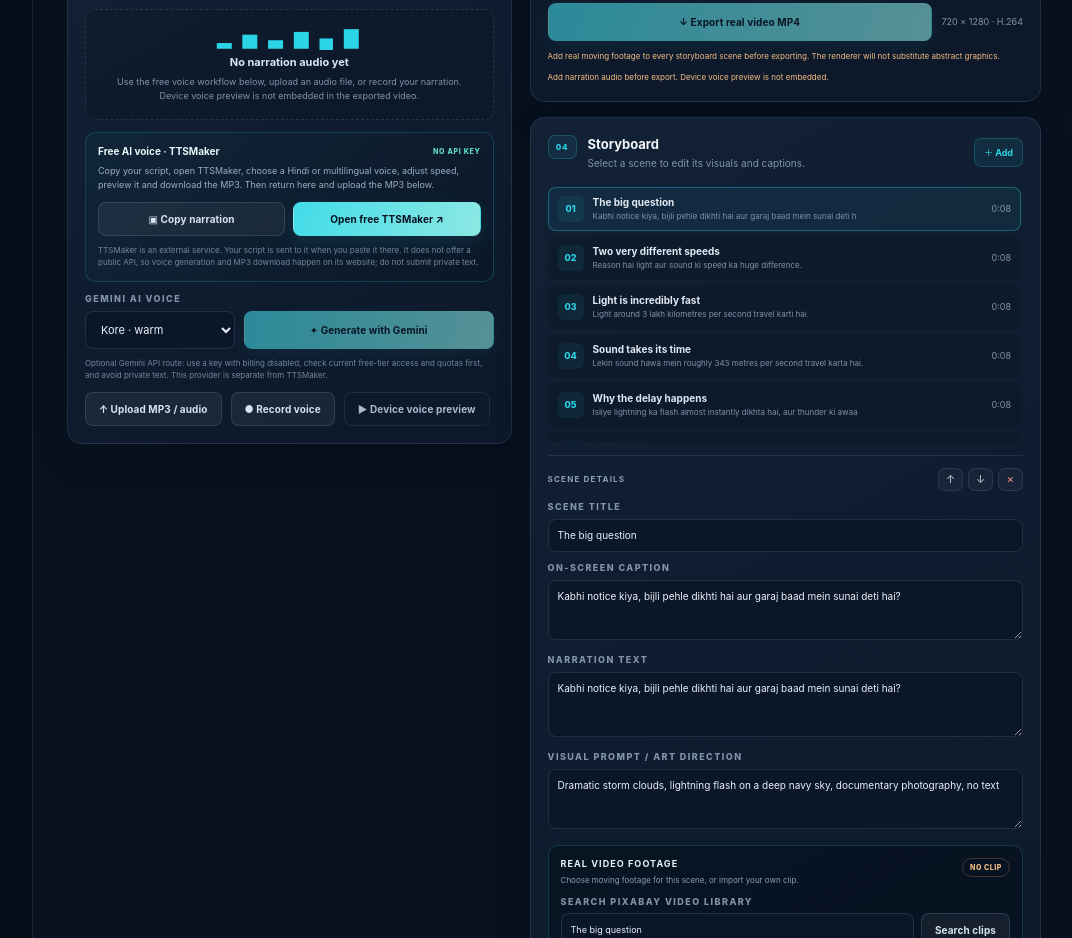
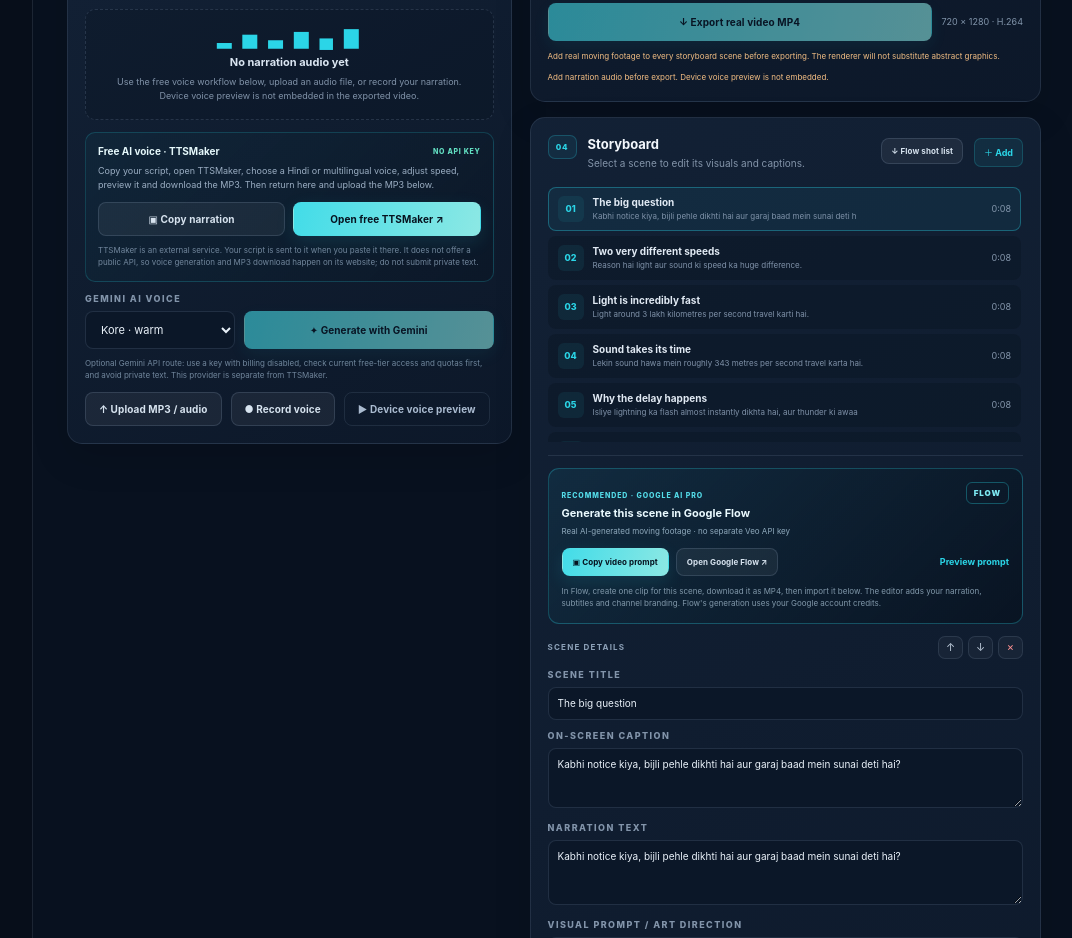
Before and after one commit to narayananagapuri25/VideoMaker, a React (Vite) app: page / in a window 1280 px wide. Shown: the part 1100-2038 px from the top of the page, without its empty margins (205-1277 px from the left). Built offline with nearby package versions, Linux system fonts and the light colour scheme.

Commit message:
Add Google Flow animation workflow
Add scene-specific Google Flow prompts, a Flow workspace handoff, ordered shot-list export, tests and setup documentation.

```diff
--- a/src/App.tsx
+++ b/src/App.tsx
@@ -5,10 +5,12 @@ import { deriveTopicFromScript, makeProject, parsePastedNarration, scenesFromScr
 import { loadLatestProject, saveProject } from "./lib/storage";
 import { generateNarration } from "./lib/tts";
 import { buildSceneImagePrompt } from "./lib/art-prompt";
+import { buildGoogleFlowShotList } from "./lib/flow-prompts";
 import { getSceneStartTime, getTimelineDuration } from "./lib/timeline";
 import PlaybackTimeline from "./components/PlaybackTimeline";
 import CreatorKit from "./components/CreatorKit";
 import StockVideoPanel from "./components/StockVideoPanel";
+import GoogleFlowPanel from "./components/GoogleFlowPanel";
 import type { AspectRatio, Language, Scene, StudioProject } from "./types";
 import { getEmbeddedImageSize, getEmbeddedVideoSize, getProjectMediaSize, isSupportedImageMimeType, MAX_NARRATION_AUDIO_BYTES, MAX_PROJECT_MEDIA_BYTES, MAX_SCENE_IMAGE_BYTES } from "./lib/media-data";
 import { MAX_PROJECT_BACKUP_BYTES, restoreProjectBackup } from "./lib/project-backup";
@@ -542,6 +544,17 @@ export default function App() {
     setIsPlaying(false);
   }
 
+  function downloadGoogleFlowShotList() {
+    const blob = new Blob([buildGoogleFlowShotList(project)], { type: "text/plain;charset=utf-8" });
+    const url = URL.createObjectURL(blob);
+    const anchor = document.createElement("a");
+    anchor.href = url;
+    anchor.download = (project.title || "sochozara-flow-shot-list").toLowerCase().replace(/[^a-z0-9]+/g, "-") + "-flow-shot-list.txt";
+    anchor.click();
+    window.setTimeout(() => URL.revokeObjectURL(url), 1_000);
+    setNotice("Google Flow shot list downloaded with a separate cinematic prompt for every storyboard scene.");
+  }
+
   function exportProjectBackup() {
     const blob = new Blob([JSON.stringify(project, null, 2)], { type: "application/json" });
     const url = URL.createObjectURL(blob);
@@ -757,7 +770,10 @@ export default function App() {
                 </article>
 
                 <article className="panel scene-panel">
-                  <div className="panel-heading"><div><span className="step-number">04</span><div><h2>Storyboard</h2><p>Select a scene to edit its visuals and captions.</p></div></div><button className="add-scene" onClick={addScene}>＋ Add</button></div>
+                  <div className="panel-heading"><div><span className="step-number">04</span><div><h2>Storyboard</h2><p>Select a scene to edit its visuals and captions.</p></div></div><div className="storyboard-header-actions">
+                    <button className="button button-secondary flow-shotlist-button" onClick={downloadGoogleFlowShotList}>↓ Flow shot list</button>
+                    <button className="add-scene" onClick={addScene}>＋ Add</button>
+                  </div></div>
                   <div className="scene-list">
                     {project.scenes.map((scene, index) => (
                       <button key={scene.id} className={"scene-row " + (scene.id === selectedScene?.id ? "selected" : "")} onClick={() => { setSelectedSceneId(scene.id); setIsPlaying(false); setPlayhead(getSceneStartTime(project.scenes, scene.id)); }}>
@@ -769,6 +785,7 @@ export default function App() {
                   </div>
                   {selectedScene && (
                     <div className="scene-editor">
+                      <GoogleFlowPanel scene={selectedScene} aspectRatio={project.aspectRatio} onNotice={setNotice} />
                       <div className="scene-editor-top"><strong>SCENE DETAILS</strong><div><button className="tiny-action" onClick={() => moveScene(selectedScene.id, -1)} title="Move up">↑</button><button className="tiny-action" onClick={() => moveScene(selectedScene.id, 1)} title="Move down">↓</button><button className="tiny-action danger-text" onClick={() => removeScene(selectedScene.id)} title="Delete scene">×</button></div></div>
                       <label className="field-label">SCENE TITLE</label>
                       <input value={selectedScene.title} onChange={(event) => updateScene(selectedScene.id, { title: event.target.value })} />
--- /dev/null
+++ b/src/components/GoogleFlowPanel.tsx
@@ -0,0 +1,44 @@
+import { useState } from "react";
+import type { AspectRatio, Scene } from "../types";
+import { buildGoogleFlowVideoPrompt, GOOGLE_FLOW_URL } from "../lib/flow-prompts";
+
+interface GoogleFlowPanelProps {
+  scene: Scene;
+  aspectRatio: AspectRatio;
+  onNotice: (message: string) => void;
+}
+
+export default function GoogleFlowPanel({ scene, aspectRatio, onNotice }: GoogleFlowPanelProps) {
+  const [showPrompt, setShowPrompt] = useState(false);
+  const prompt = buildGoogleFlowVideoPrompt(scene, aspectRatio);
+
+  async function copyPrompt() {
+    try {
+      await navigator.clipboard.writeText(prompt);
+      onNotice("Google Flow prompt copied for “" + scene.title + "”. Open Flow, paste it into the prompt box and generate the clip.");
+    } catch {
+      setShowPrompt(true);
+      onNotice("Clipboard access is unavailable. Expand the prompt below and copy it manually.");
+    }
+  }
+
+  return (
+    <section className="google-flow-panel">
+      <div className="google-flow-topline">
+        <div>
+          <span className="flow-eyebrow">RECOMMENDED · GOOGLE AI PRO</span>
+          <strong>Generate this scene in Google Flow</strong>
+          <small>Real AI-generated moving footage · no separate Veo API key</small>
+        </div>
+        <span className="flow-mark">FLOW</span>
+      </div>
+      <div className="google-flow-actions">
+        <button className="button button-primary" onClick={() => void copyPrompt()}>▣ Copy video prompt</button>
+        <a className="button button-secondary" href={GOOGLE_FLOW_URL} target="_blank" rel="noreferrer">Open Google Flow ↗</a>
+        <button className="text-button" onClick={() => setShowPrompt((value) => !value)}>{showPrompt ? "Hide prompt" : "Preview prompt"}</button>
+      </div>
+      {showPrompt && <pre className="google-flow-prompt">{prompt}</pre>}
+      <small className="google-flow-instructions">In Flow, create one clip for this scene, download it as MP4, then import it below. The editor adds your narration, subtitles and channel branding. Flow's generation uses your Google account credits.</small>
+    </section>
+  );
+}
--- /dev/null
+++ b/src/lib/flow-prompts.ts
@@ -0,0 +1,55 @@
+import type { AspectRatio, Scene, StudioProject } from "../types";
+
+export const GOOGLE_FLOW_URL = "https://labs.google/fx/tools/flow";
+
+export function buildGoogleFlowVideoPrompt(scene: Scene, aspectRatio: AspectRatio): string {
+  const composition = aspectRatio === "9:16"
+    ? "Vertical portrait 9:16 composition, designed for a mobile-first documentary short. Keep the principal action in the central safe area."
+    : "Horizontal cinematic 16:9 composition, designed for a documentary explainer.";
+
+  const visual = scene.visualPrompt.trim() || scene.caption.trim() || scene.narration.trim();
+  const context = scene.narration.trim();
+
+  return [
+    "Create one coherent, premium-quality animated video shot for an educational documentary.",
+    "SCENE: " + scene.title.trim() + ".",
+    "VISUAL ACTION: " + visual,
+    context ? "STORY CONTEXT (visual guidance only; do not display or speak these words): " + context : "",
+    "CAMERA AND MOTION: Use continuous, physically believable movement, deliberate cinematic camera motion, layered depth and natural motion blur. Show a clear visual change during the shot; do not make a still image with a zoom effect.",
+    "VISUAL STYLE: Cinematic 3D documentary realism, detailed materials, realistic lighting, rich atmospheric depth, elegant restrained colour grading, polished professional science-channel production.",
+    "COMPOSITION: " + composition,
+    "OUTPUT: Aim for approximately " + Math.max(4, Math.min(12, Math.round(scene.duration))) + " seconds. One continuous shot with a clean beginning and end so it can be edited into a longer sequence.",
+    "STRICT EXCLUSIONS: No written words, captions, subtitles, labels, numbers, logos, watermarks, borders or UI. No narration or lip-synced dialogue. SochoZara Studio will add the narration, captions and branding during final editing.",
+    "ACCURACY: Treat the scene as an illustrative visualisation, not real news or archival footage. Keep the physical action internally consistent; do not add unrelated objects or spectacle."
+  ].filter(Boolean).join("\n\n");
+}
+
+export function buildGoogleFlowShotList(project: StudioProject): string {
+  const heading = [
+    "SOCHOZARA STUDIO — GOOGLE FLOW SHOT LIST",
+    "Project: " + project.title,
+    "Topic: " + project.topic,
+    "Format: " + project.aspectRatio,
+    "Language: " + project.language,
+    "Target duration: " + project.targetDuration + " seconds",
+    "",
+    "WORKFLOW",
+    "1. Open Google Flow and create one clip per numbered scene, using the matching prompt below.",
+    "2. Keep the same visual style and recurring subjects across scenes.",
+    "3. Download each generated video as MP4 and name it scene-01.mp4, scene-02.mp4, etc.",
+    "4. Return to SochoZara Studio and import each MP4 into its matching scene.",
+    "5. Preview the complete timeline, confirm footage rights, add narration audio and export the final MP4.",
+    "",
+    "PROMPTS",
+  ];
+  const scenes = project.scenes.flatMap((scene, index) => [
+    "",
+    "============================================================",
+    "SCENE " + String(index + 1).padStart(2, "0") + " — " + scene.title,
+    "Timeline: " + scene.duration + " seconds",
+    "Narration for editor sync: " + scene.narration,
+    "",
+    buildGoogleFlowVideoPrompt(scene, project.aspectRatio),
+  ]);
+  return [...heading, ...scenes, ""].join("\n");
+}
--- a/src/styles.css
+++ b/src/styles.css
@@ -425,3 +425,26 @@ select { appearance: auto; }
 .video-trim-control .field-label { margin: 0; }
 .video-trim-control input { font-size: 9px; padding: 7px 8px; }
 .video-trim-control small { grid-column: 1 / -1; color: #7f93a9; font-size: 8px; line-height: 1.5; }
+
+
+/* Google Flow generation handoff */
+.google-flow-panel { margin-bottom: 12px; padding: 13px; border: 1px solid rgba(43,213,231,.28); border-radius: 11px; background: linear-gradient(135deg, rgba(23,104,128,.18), rgba(7,17,30,.72)); }
+.google-flow-topline { display: flex; align-items: flex-start; justify-content: space-between; gap: 12px; }
+.google-flow-topline strong { display: block; margin-top: 4px; color: #eafaff; font-size: 11px; }
+.google-flow-topline small { display: block; margin-top: 5px; color: #8fa9bc; font-size: 8px; line-height: 1.5; }
+.flow-eyebrow { color: #54dce9; font-size: 7px; font-weight: 850; letter-spacing: .13em; }
+.flow-mark { flex: 0 0 auto; padding: 5px 7px; border: 1px solid rgba(43,213,231,.32); border-radius: 6px; color: #7de8f2; font-size: 8px; font-weight: 900; letter-spacing: .12em; }
+.google-flow-actions { display: flex; flex-wrap: wrap; align-items: center; gap: 7px; margin-top: 11px; }
+.google-flow-actions .button { padding: 8px 10px; font-size: 8px; }
+.google-flow-actions .text-button { margin-left: auto; }
+.google-flow-instructions { display: block; margin-top: 9px; color: #8198aa; font-size: 8px; line-height: 1.55; }
+.google-flow-prompt { max-height: 245px; overflow: auto; white-space: pre-wrap; overflow-wrap: anywhere; margin: 10px 0 0; padding: 10px; border: 1px solid rgba(149,173,204,.13); border-radius: 8px; background: rgba(2,8,15,.72); color: #d6e5ef; font: 8px/1.65 ui-monospace, SFMono-Regular, Consolas, monospace; }
+.storyboard-header-actions { display: flex; flex-wrap: wrap; justify-content: flex-end; align-items: center; gap: 7px; }
+.flow-shotlist-button { padding: 7px 9px; font-size: 8px; }
+@media (max-width: 560px) {
+  .google-flow-actions { align-items: stretch; }
+  .google-flow-actions .button { flex: 1 1 calc(50% - 7px); }
+  .google-flow-actions .text-button { flex: 1 1 100%; margin: 0; text-align: left; }
+  .storyboard-header-actions { max-width: 58%; }
+  .flow-shotlist-button { white-space: normal; }
+}
```
Also changed, not shown: 2 other files (tests, documents, lock files or other folders).
